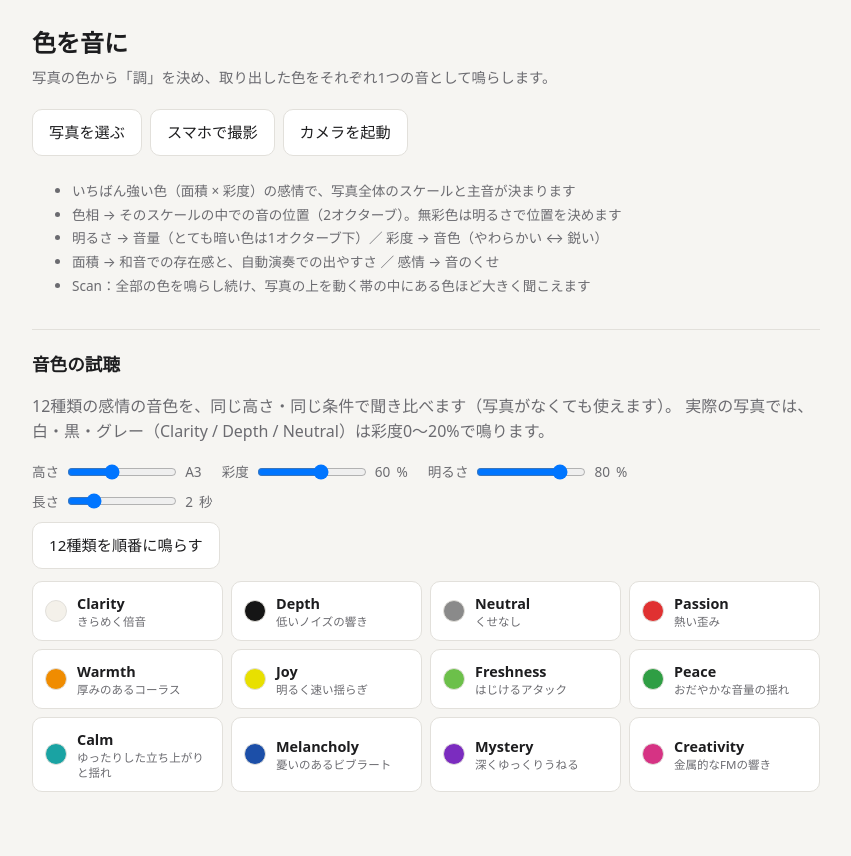
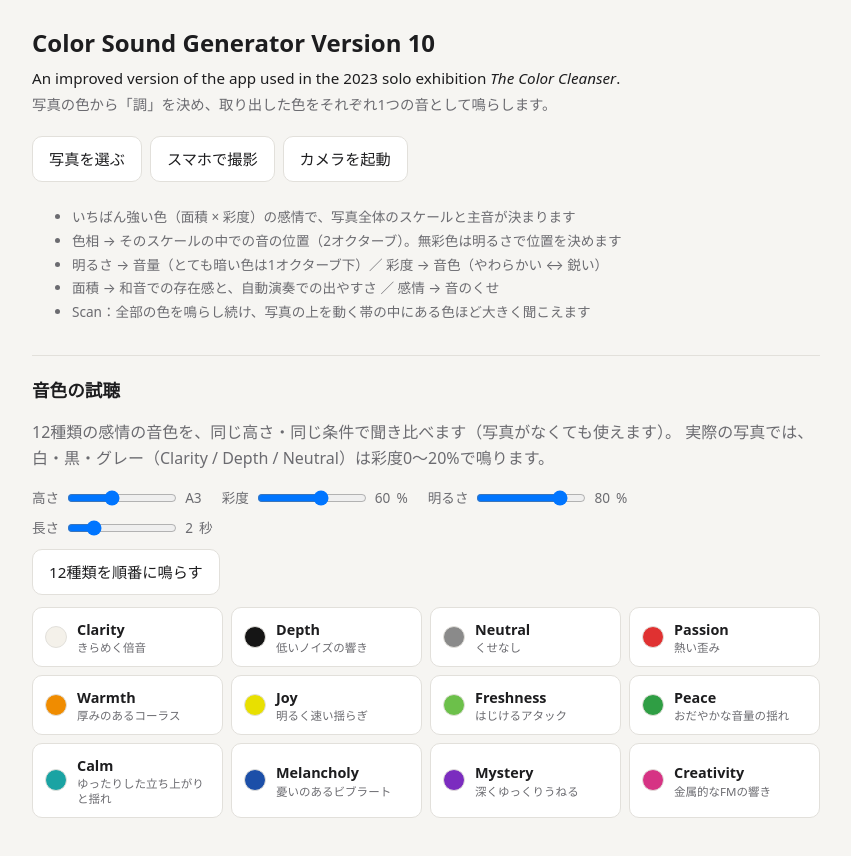
Before and after one commit to hsentimentallegend/Color_Sound_Generator_10, a plain HTML site: page index.html in a window 1280 px wide. Shown: the whole page, without its empty margins (214-1065 px from the left). Drawn offline with Linux system fonts and the light colour scheme.

Commit message:
Rename to Color Sound Generator Version 10 and add exhibition note
Co-Authored-By: Claude Opus 5.5 <noreply@anthropic.com>

```diff
--- a/index.html
+++ b/index.html
@@ -3,7 +3,7 @@
 <head>
 <meta charset="utf-8">
 <meta name="viewport" content="width=device-width, initial-scale=1">
-<title>色を音に</title>
+<title>Color Sound Generator Version 10</title>
 <style>
   :root {
     --bg: #f6f5f2; --fg: #1d1d1f; --muted: #6b6b70; --card: #ffffff; --line: #e2e0db; --accent: #3b5bdb;
@@ -15,6 +15,7 @@
   body { margin: 0; background: var(--bg); color: var(--fg); font-family: system-ui, -apple-system, "Hiragino Sans", "Yu Gothic UI", sans-serif; line-height: 1.6; }
   main { max-width: 820px; margin: 0 auto; padding: 24px 16px 64px; }
   h1 { font-size: 1.5rem; margin: 0 0 4px; }
+  .lead { margin: 0 0 2px; font-size: .95rem; }
   .sub { color: var(--muted); margin: 0 0 20px; font-size: .9rem; }
   .row { display: flex; flex-wrap: wrap; gap: 8px; align-items: center; }
   button, label.btn {
@@ -71,7 +72,8 @@
 </head>
 <body>
 <main>
-  <h1>色を音に</h1>
+  <h1>Color Sound Generator Version 10</h1>
+  <p class="lead">An improved version of the app used in the 2023 solo exhibition <i>The Color Cleanser</i>.</p>
   <p class="sub">写真の色から「調」を決め、取り出した色をそれぞれ1つの音として鳴らします。</p>
 
   <div class="row">
```
Also changed, not shown: 1 other file.
